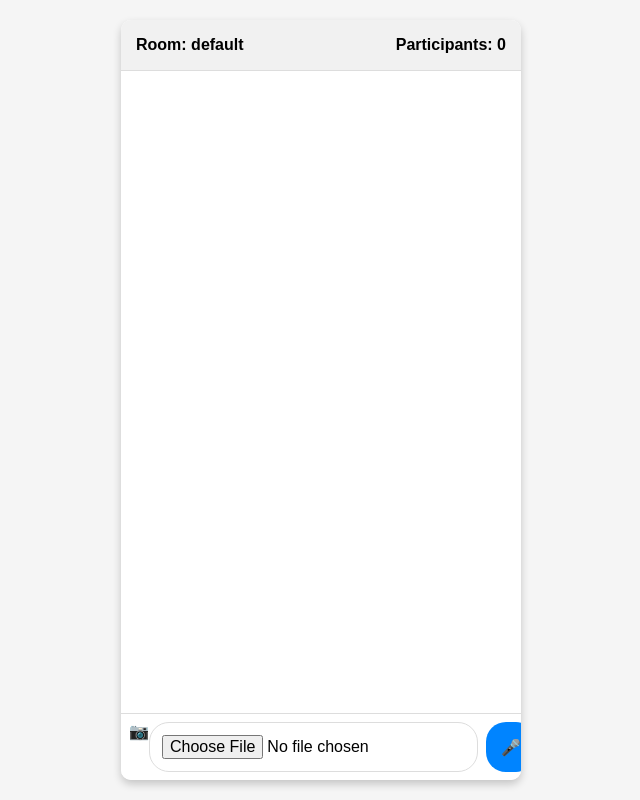
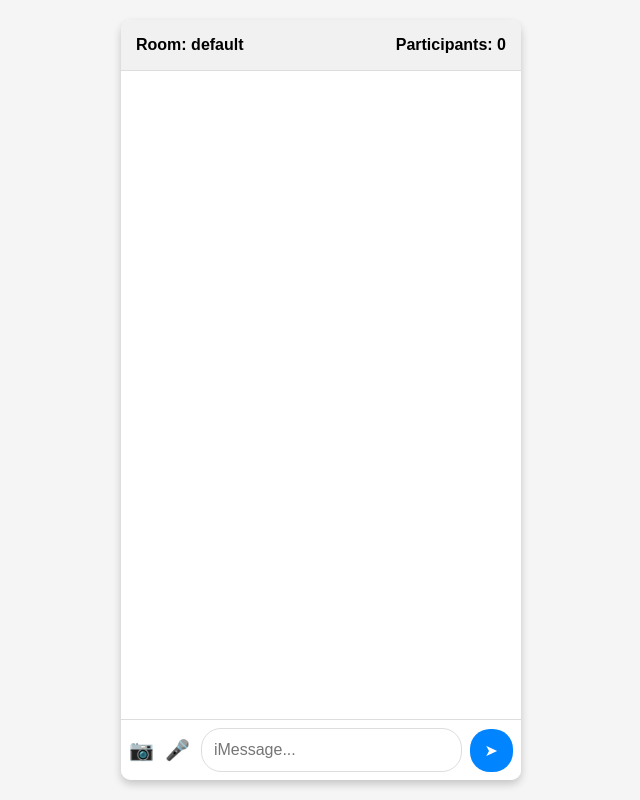
Before and after one commit to kartikrathodd/dailynotes, a website: page public/room.html in a window 1280 px wide. Shown: the whole page, without its empty margins (319-959 px from the left). Drawn offline with nearby package versions, Linux system fonts and the light colour scheme; no server answers.

Commit message:
Update style.css

```diff
--- a/public/style.css
+++ b/public/style.css
@@ -102,9 +102,24 @@ form {
   background: #fff;
   padding: 8px;
   z-index: 20;
+  align-items: center;
 }
 
-input {
+/* Icon buttons for photo and voice note */
+.icon-button {
+  font-size: 20px;
+  margin-right: 5px;
+  cursor: pointer;
+  background: none;
+  border: none;
+  outline: none;
+}
+
+input[type="file"] {
+  display: none;
+}
+
+input#input {
   flex: 1;
   padding: 12px;
   border: 1px solid #ddd;
@@ -113,7 +128,7 @@ input {
   font-size: 16px; /* zoomed-in input */
 }
 
-button {
+form button[type="submit"] {
   margin-left: 8px;
   padding: 12px 15px;
   background: #0084ff;
```
